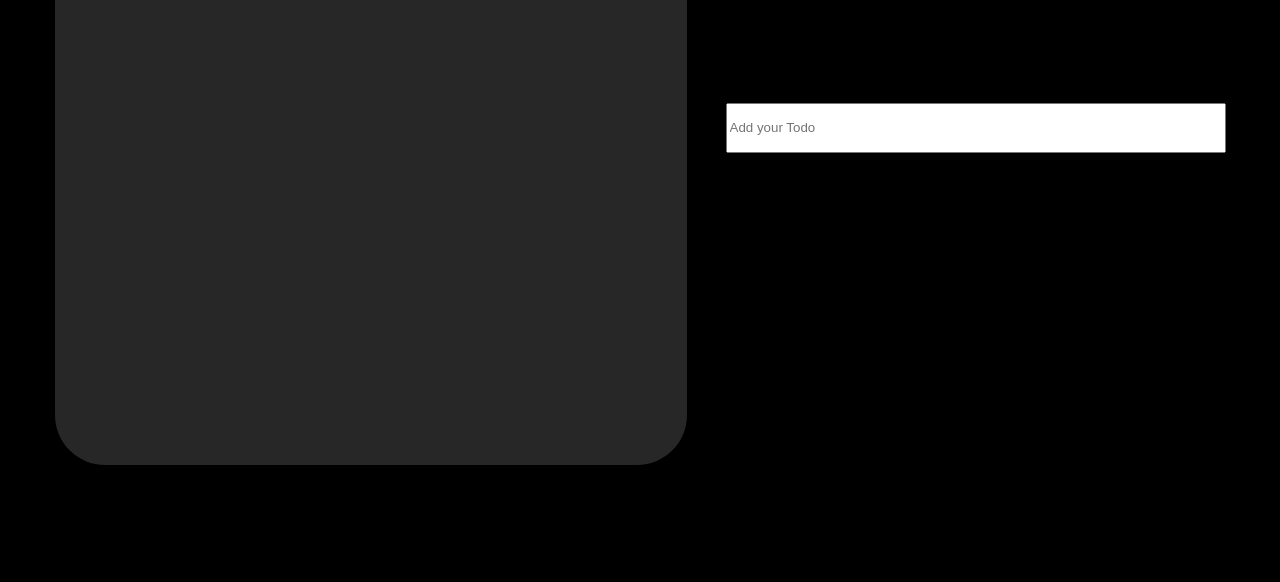
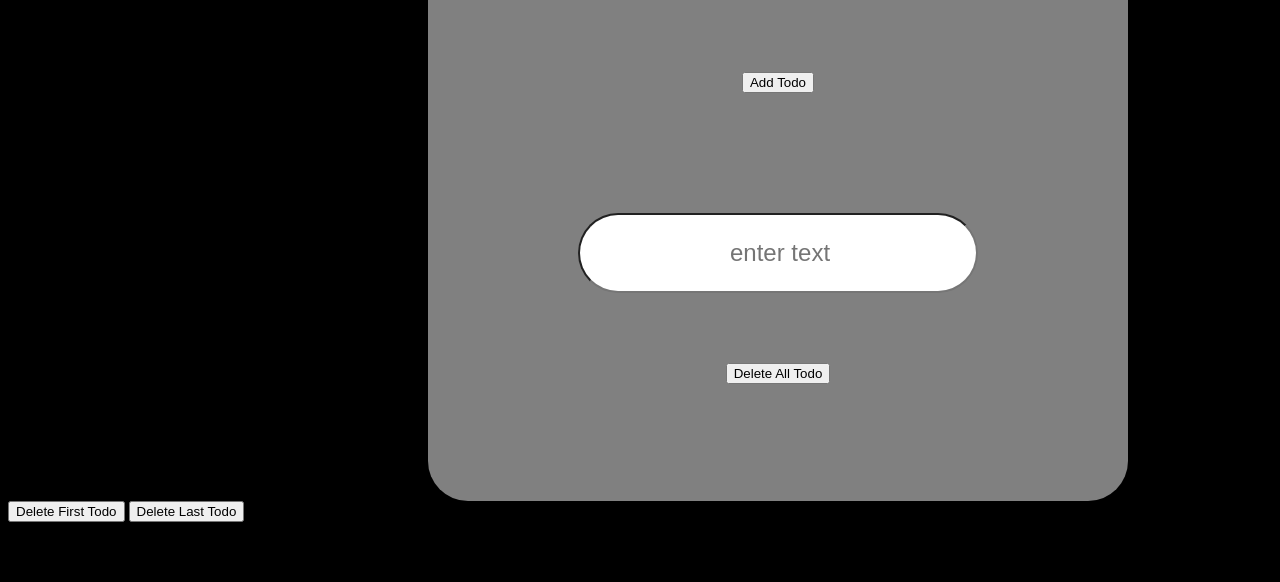
Before and after one commit to Warrior07A/DOM, a plain HTML site: page main.HTML in a window 1280 px wide. Shown: the part 218-800 px from the top of the page. Drawn offline with nearby package versions, Linux system fonts and the light colour scheme.

Commit message:
big mistake

```diff
--- a/main.HTML
+++ b/main.HTML
@@ -1,37 +1,41 @@
-<title>
-    TODO APPLICATION
-</title>
-<link rel="stylesheet" href="style.css">
+
+<body>
+    <link rel="stylesheet" href="style.css">
+    <link
+    href="https://cdn.jsdelivr.net/npm/remixicon@4.5.0/fonts/remixicon.css"
+    rel="stylesheet"
+/>
+    <div id="heading">
+
+       <p>
+        <span id="todoheading">TODOS </span>
+        </p>
+        <p>
+        <span  class="button">
+            <button onclick="ADDTODO()">Add Todo</button>
+        </span>
+        <span class="button">
+            <input type="text" placeholder="enter text" ></input>
+        </span>
+         <span  class="button">
+            <button onclick="DELETETODOA()">Delete All Todo</button>
+        </span>
+       </p>
 
 
 
 
-<BODY id =body>
-    <div id="bodyy">
-        <div id="backbox">
-            <H1>TODOS</H1>
-        </div>
-         <div id="buttonss">
-
-        <div id="box">
-            <input type="text" placeholder="Add your Todo" size="50"
-            style="width: 500px; height:50px; margin-left: 39px;
-
-            "></input>
-        </div>
-        </div>
     </div>
+</body>
 
 
 
-    <!-- <div id="badabhai">
-        <span  id="otherbox">
-            <button onclick="ADDTODO()">Add Todo</button>
-        </span>
 
-        <span  id="otherbox">
-            <button onclick="DELETETODOA()">Delete All Todo</button>
-        </span>
+
+    <div id="badabhai">
+
+
+
 
         <span id="otherbox">
             <button onclick="DELETETODOF()">Delete First Todo</button>
@@ -42,7 +46,7 @@
 
         </span>
 
-            </div> -->
+            </div>
     </div>
 </div>
 
--- a/script.js
+++ b/script.js
@@ -43,15 +43,16 @@
         const span = document.createElement("span");
         const h3 = document.createElement("h3");
         const button = document.createElement("button");
+        h3.style.color="white";
         h3.innerHTML = todo.title;
+
         button.innerHTML = "Delete";
-        button.style.marginLeft = "100px";
+        button.style.marginLeft = "10px";
         button.onclick = function() {
             DELETET(INDEX);
         };
         // h3.style.paddingLeft = "400px";
-        h3.style.textAlign="center";
-        span.style.height
+        h3.style.textAlign="left";
         span.append(h3);
         span.append(button);
         return span;
--- a/style.css
+++ b/style.css
@@ -1,57 +1,45 @@
-#body{
+body{
     background-color: black;
-    color: white;
+
 }
 
 
-#bodyy{
+#heading{
 
-
-    display: flex;
-    justify-content: center;
-    align-items: center;
+   background-color: grey;
+   text-align: center;
+    height: 700px;
+   width: 700px;
+   justify-content: center;
+    margin-left:420px;
+    margin-top: 19px;
+   border-radius: 40px;
 
 
 }
 
-#backbox{
-    background-color: rgba(128, 128, 128, 0.306);
-    width: 50%;
-    height: 670px;
-    display: flex;
-    justify-content: center;
-    align-items:center ;
-    border-radius : 50px;
-    margin-top: 5px;
-    padding-bottom: 0%;
-    border-bottom: 0cap;
-    flex-direction: column;
+#heading p{
+   display: grid;
 }
 
-#backbox h1{
+#heading span{
+    font:white;
     font-size: 100px;
-    margin-bottom: 65%;
-    padding-bottom: 100px;
+    margin-top: 70px;
+    display: flex;
+    justify-content: space-evenly;
 
 }
-#head{
-        align-items: center;
-        text-align: center;
-        font-family: 'Courier New', Courier, monospace;
 
-        font-size: 50px;
-    }
-
-/* #buttonss{
-    padding:10px;
-    margin:10px;
-    padding-left: 450px;
+#heading span input{
+    width: 400px;
+    height:80px;
+    font-size: x-large;
+    border-radius:50px 50px;
+    padding-left:150px;
+    margin-top:50px;
 }
 
-#otherbox{
-    margin:50px;
+span.button{
+    float:right;
 }
-
-#badabhai{
-    padding-left:375px;
-} */
```
